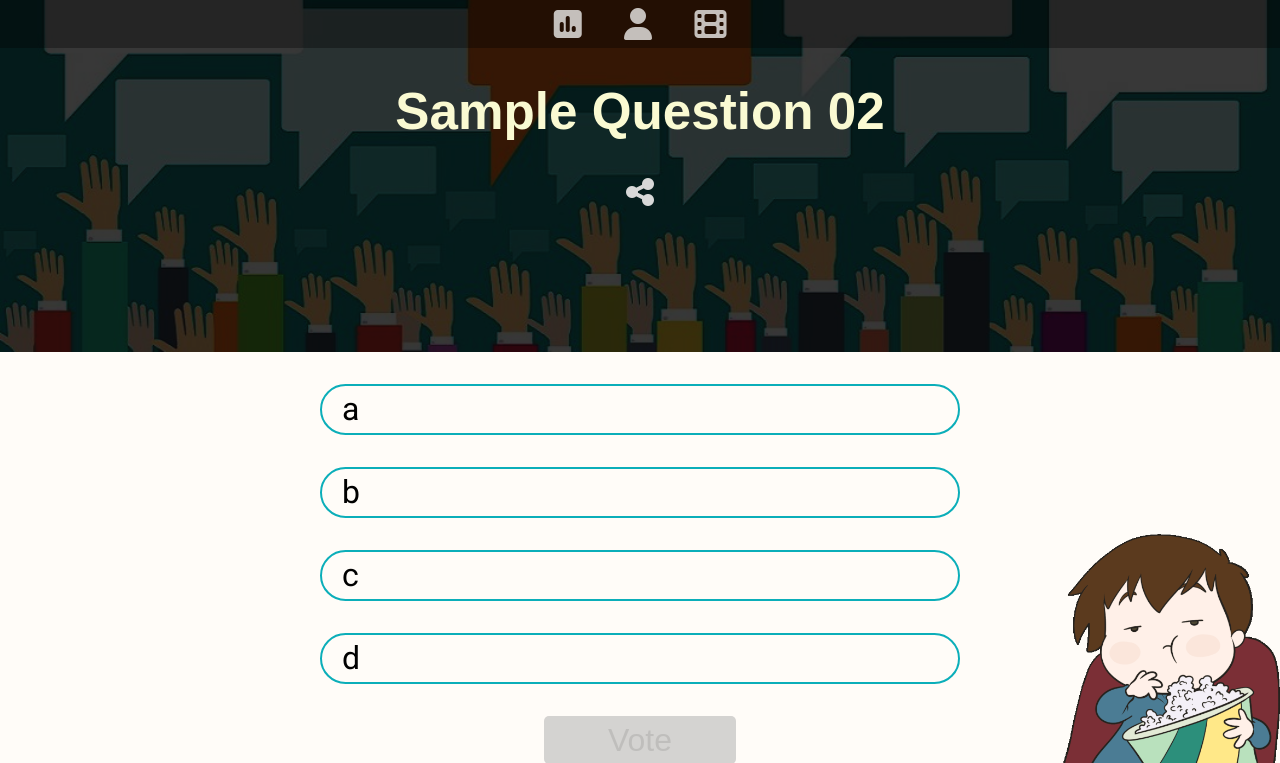
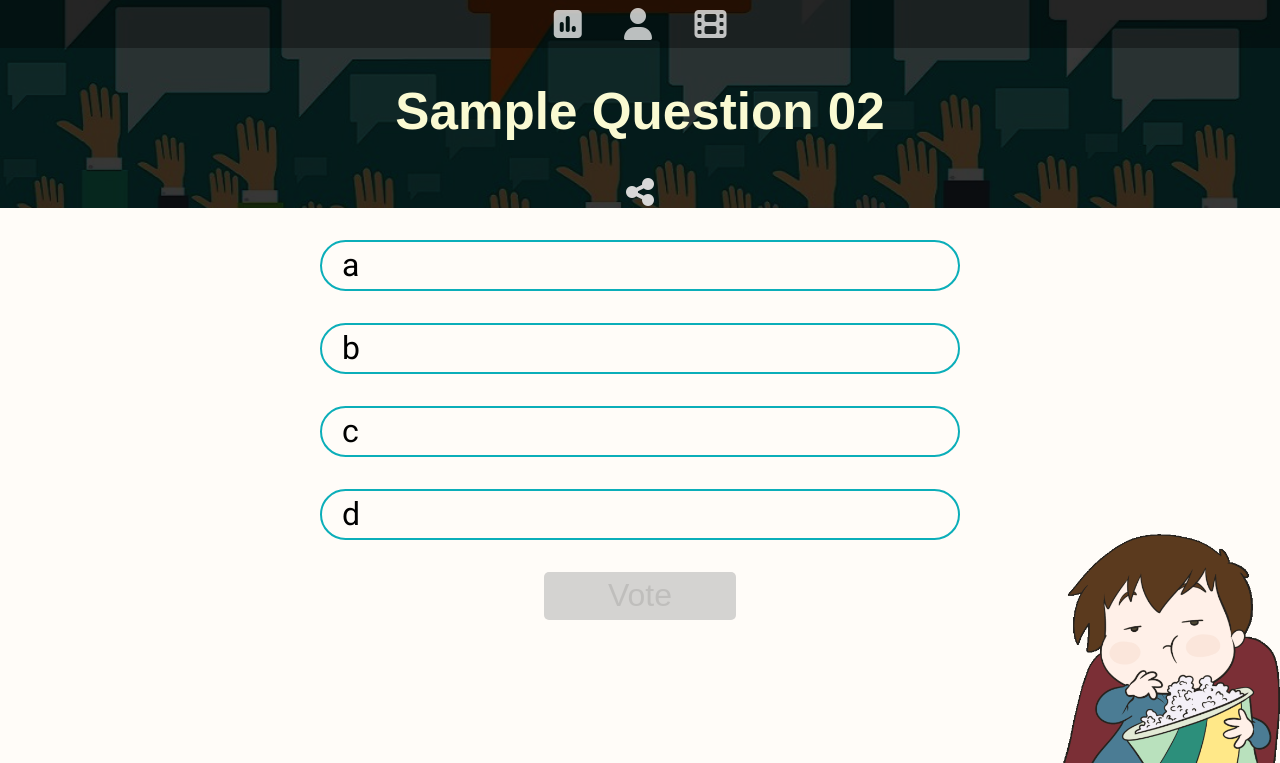
Before and after one commit to MrHope03/CatchCINI, a PHP site: page /form_template.php?ref=1 in a window 1280 px wide. Shown: the top 763 px of the page. Run offline with PHP 8.4, Linux system fonts and the light colour scheme; data comes from the database, SQL or seed files in the repository; some libraries are stand-ins or nearby versions; some web fonts are replaced.

Commit message:
Update form_style.css

```diff
--- a/Polling-Site/form_style.css
+++ b/Polling-Site/form_style.css
@@ -19,7 +19,7 @@ body {
     background-blend-mode: soft-light;
     background-size: cover;
     background-position: center right;
-    height: 22em;
+    height: auto;
 }
 
 .nav {
```
